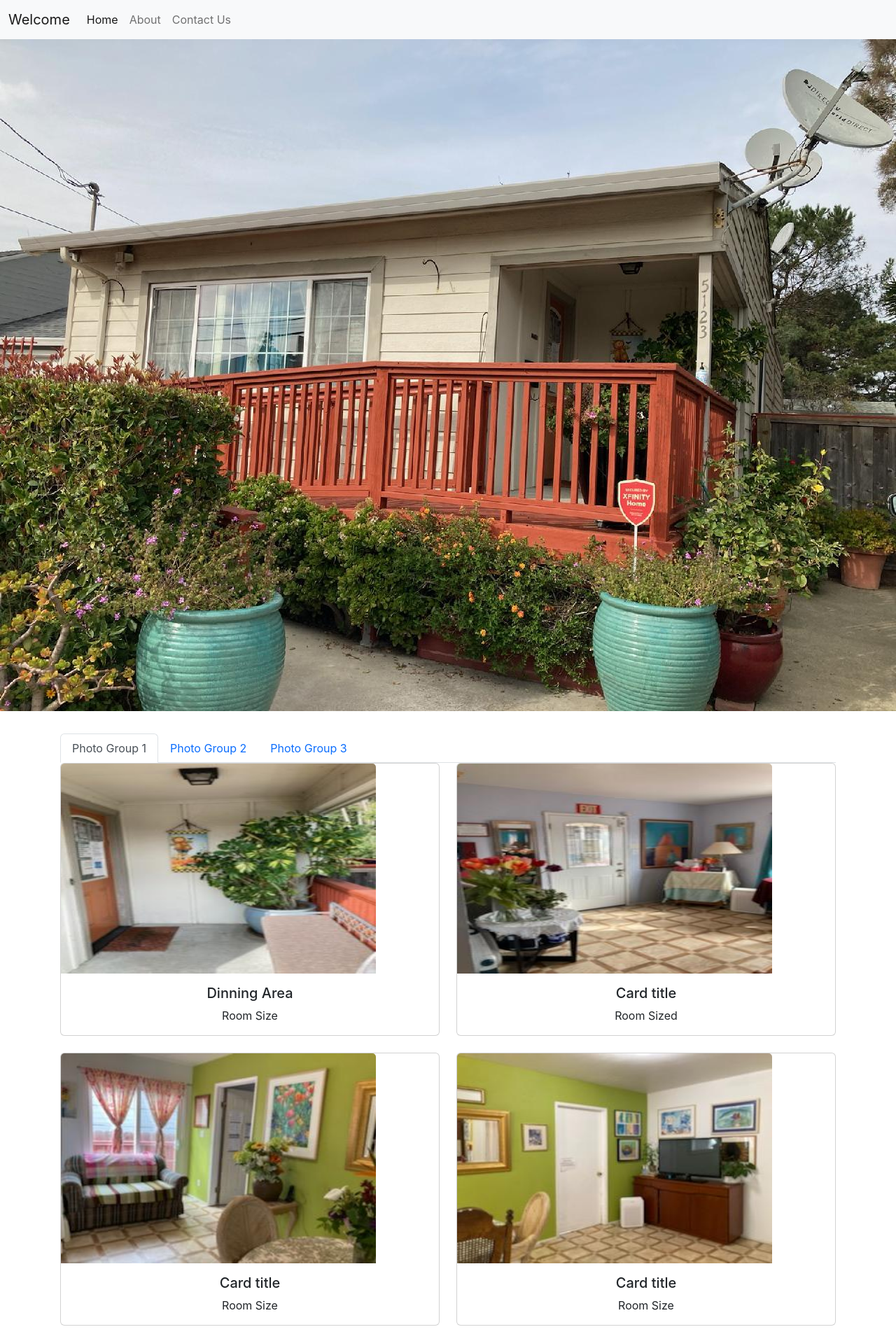
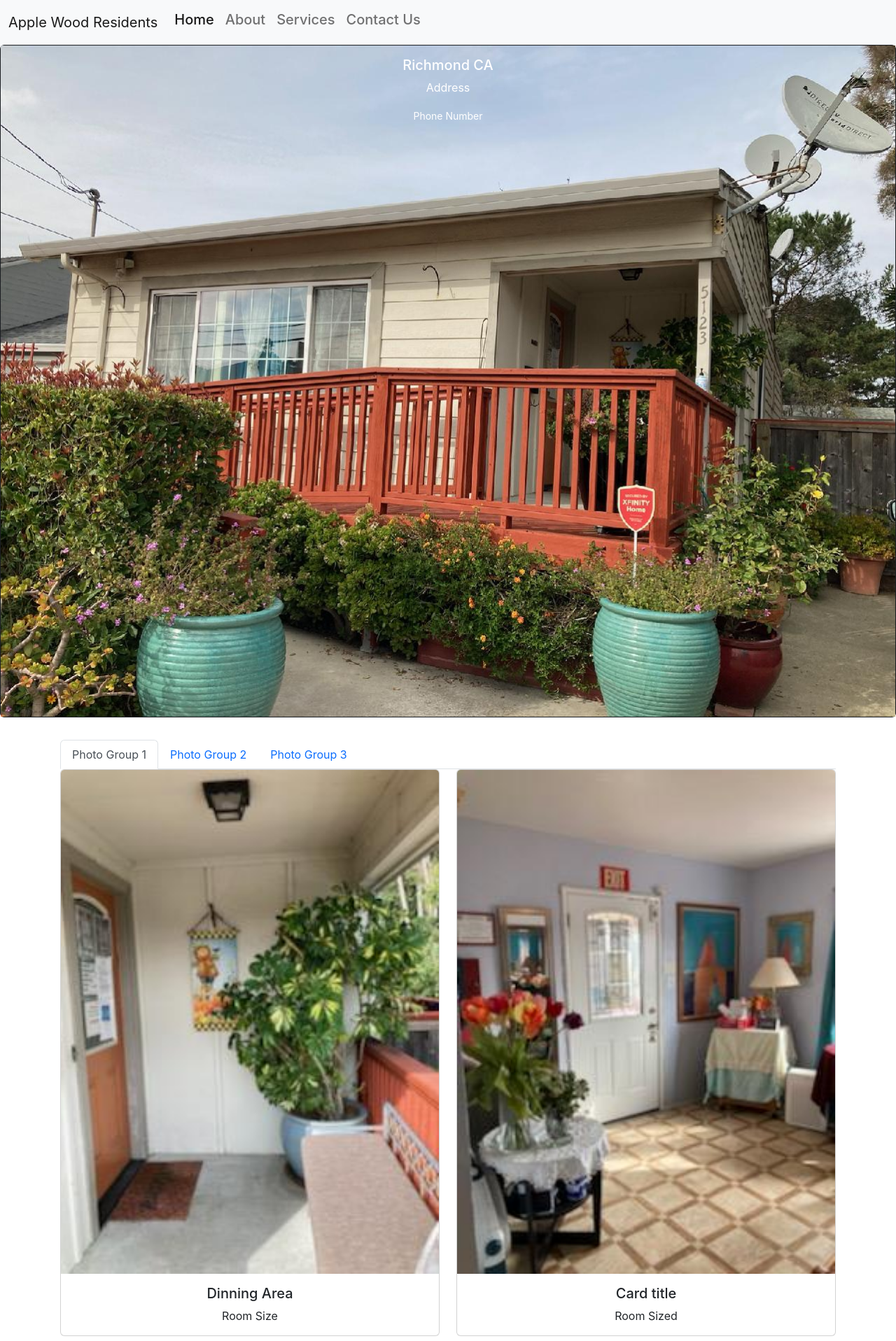
Before and after one commit to Vavarooks/Residents, a React (Create React App) app in the folder client/: page / in a window 1280 px wide. Shown: the top 1916 px of the page at 70% size. Built offline with nearby package versions, Linux system fonts and the light colour scheme.

Commit message:
More information added to services

```diff
--- a/client/src/App.css
+++ b/client/src/App.css
@@ -13,10 +13,10 @@
   }
 }
 
-.img-size {
-  width: 450px;
-  height: 300px;
+.card {
+  height: 100%;
 }
+
 
 .App-header {
   background-color: #282c34;
--- a/client/src/App.js
+++ b/client/src/App.js
@@ -3,6 +3,7 @@ import { Link, Routes, Route } from 'react-router-dom';
 import Home from './views/Home'
 import Contact from './views/Contact'
 import About from './views/About'
+import Services from './views/Services'
 
 function App() {
   return (
@@ -10,20 +11,23 @@ function App() {
       <div className="App">
         <nav className="navbar navbar-expand-lg bg-light">
           <div className="container-fluid">
-            <a className="navbar-brand">Welcome</a>
+            <a className="navbar-brand">Apple Wood Residents</a>
             <button className="navbar-toggler" type="button" data-bs-toggle="collapse" data-bs-target="#navbarNav" aria-controls="navbarNav" aria-expanded="false" aria-label="Toggle navigation">
               <span className="navbar-toggler-icon"></span>
             </button>
             <div className="collapse navbar-collapse" id="navbarNav">
               <ul className="navbar-nav">
                 <li className="nav-item">
-                  <Link className="nav-link active" aria-current="page" to={'/'}>Home</Link>
+                  <Link className="nav-link active" aria-current="page" to={'/'}><h5>Home</h5></Link>
                 </li>
                 <li className="nav-item">
-                  <Link className="nav-link" to={'/about'}>About</Link>
+                  <Link className="nav-link" to={'/about'}><h5>About</h5></Link>
                 </li>
                 <li className="nav-item">
-                  <Link className="nav-link" to={'/contact'}>Contact Us</Link>
+                  <Link className="nav-link" to={'/services'}><h5>Services</h5></Link>
+                </li>
+                <li className="nav-item">
+                  <Link className="nav-link" to={'/contact'}><h5>Contact Us</h5></Link>
                 </li>
               </ul>
             </div>
@@ -33,6 +37,7 @@ function App() {
           <Route path='/' element={<Home />} />
           <Route path='/contact' element={<Contact />} />
           <Route path='/about' element={<About />} />
+          <Route path='/services' element={<Services />} />
         </Routes>
       </div>
     </>
--- a/client/src/views/About.jsx
+++ b/client/src/views/About.jsx
@@ -4,9 +4,13 @@ const About = () => {
     return (
         <>
             <div className='container d-block mx-auto w-85 my-3 p-3' >
+                <div className="card">
                 <h1>About</h1>
-                <p>Lorem ipsum dolor, sit amet consectetur adipisicing elit. Architecto nostrum corrupti dolorum, dignissimos at quisquam unde iusto, ea veniam assumenda optio, eum esse numquam? Nihil quaerat unde at pariatur dicta!</p>
-                <p>Lorem, ipsum dolor sit amet consectetur adipisicing elit. Consequuntur iusto eius cupiditate impedit, architecto tempora, perspiciatis repellat aliquid dolorem inventore soluta iste sed. Iusto, porro consequatur voluptas quae laborum necessitatibus!</p>
+                    <div className="card-body">
+                        <p>Lorem ipsum dolor, sit amet consectetur adipisicing elit. Architecto nostrum corrupti dolorum, dignissimos at quisquam unde iusto, ea veniam assumenda optio, eum esse numquam? Nihil quaerat unde at pariatur dicta!</p>
+                        <p>Lorem, ipsum dolor sit amet consectetur adipisicing elit. Consequuntur iusto eius cupiditate impedit, architecto tempora, perspiciatis repellat aliquid dolorem inventore soluta iste sed. Iusto, porro consequatur voluptas quae laborum necessitatibus!</p>
+                    </div>
+                </div>
             </div>
         </>
     )
--- a/client/src/views/Home.jsx
+++ b/client/src/views/Home.jsx
@@ -3,7 +3,14 @@ import React from "react";
 const Home = () => {
     return (
         <>
+            <div class="card text-bg-dark">
             <img src={process.env.PUBLIC_URL + './img/front-entrance.jpeg'} class="img-fluid" alt="front-entrance" />
+                    <div class="card-img-overlay">
+                        <h5 class="card-title">Richmond CA</h5>
+                        <p class="card-text">Address</p>
+                        <p class="card-text"><small>Phone Number</small></p>
+                    </div>
+            </div>
             <div className='container d-block mx-auto w-85 my-3 p-3' >
                 <nav>
                     <div className="nav nav-tabs" id="nav-tab" role="tablist">
@@ -17,7 +24,7 @@ const Home = () => {
                         <div className="row row-cols-1 row-cols-md-2 g-4">
                             <div class="col">
                                 <div class="card">
-                                    <img src={process.env.PUBLIC_URL + './img/front-door.jpeg'} class="card-img-top img-size" alt="front-door" />
+                                    <img src={process.env.PUBLIC_URL + './img/front-door.jpeg'} class="card-img-top img-fluid" alt="front-door" />
                                     <div class="card-body">
                                         <h5 class="card-title">Dinning Area</h5>
                                         <p class="card-text">Room Size</p>
@@ -26,7 +33,7 @@ const Home = () => {
                             </div>
                             <div class="col">
                                 <div class="card">
-                                    <img src={process.env.PUBLIC_URL + './img/entry-way.jpeg'} class="card-img-top img-size" alt="entry-way" />
+                                    <img src={process.env.PUBLIC_URL + './img/entry-way.jpeg'} class="card-img-top img-fluid" alt="entry-way" />
                                     <div class="card-body">
                                         <h5 class="card-title">Card title</h5>
                                         <p class="card-text">Room Sized</p>
@@ -35,7 +42,7 @@ const Home = () => {
                             </div>
                             <div class="col">
                                 <div class="card">
-                                    <img src={process.env.PUBLIC_URL + './img/dinning-room1.jpeg'} class="card-img-top img-size" alt="dinning-room" />
+                                    <img src={process.env.PUBLIC_URL + './img/dinning-room1.jpeg'} class="card-img-top img-fluid" alt="dinning-room" />
                                     <div class="card-body">
                                         <h5 class="card-title">Card title</h5>
                                         <p class="card-text">Room Size</p>
@@ -44,7 +51,7 @@ const Home = () => {
                             </div>
                             <div class="col">
                                 <div class="card">
-                                    <img src={process.env.PUBLIC_URL + './img/dinning-room2.jpeg'} class="card-img-top img-size" alt="dinning-room" />
+                                    <img src={process.env.PUBLIC_URL + './img/dinning-room2.jpeg'} class="card-img-top img-fluid" alt="dinning-room" />
                                     <div class="card-body">
                                         <h5 class="card-title">Card title</h5>
                                         <p class="card-text">Room Size</p>
@@ -53,7 +60,7 @@ const Home = () => {
                             </div>
                             <div class="col">
                                 <div class="card">
-                                    <img src={process.env.PUBLIC_URL + './img/dinning-room3.jpeg'} class="card-img-top img-size" alt="dinning-room" />
+                                    <img src={process.env.PUBLIC_URL + './img/dinning-room3.jpeg'} class="card-img-top img-fluid" alt="dinning-room" />
                                     <div class="card-body">
                                         <h5 class="card-title">Card title</h5>
                                         <p class="card-text">Room Size</p>
@@ -66,7 +73,7 @@ const Home = () => {
                         <div className="row row-cols-1 row-cols-md-2 g-4">
                             <div className="col">
                                 <div className="card">
-                                    <img src={process.env.PUBLIC_URL + './img/kitchen.jpeg'} className="card-img-top img-size" alt="kitchen" />
+                                    <img src={process.env.PUBLIC_URL + './img/kitchen.jpeg'} className="card-img-top img-fluid" alt="kitchen" />
                                     <div className="card-body">
                                         <h5 className="card-title">Card title</h5>
                                         <p className="card-text">Room Size</p>
@@ -75,7 +82,7 @@ const Home = () => {
                             </div>
                             <div className="col">
                                 <div className="card">
-                                    <img src={process.env.PUBLIC_URL + './img/room1.jpeg'} className="card-img-top img-size" alt="room1" />
+                                    <img src={process.env.PUBLIC_URL + './img/room1.jpeg'} className="card-img-top img-fluid" alt="room1" />
                                     <div className="card-body">
                                         <h5 className="card-title">Card title</h5>
                                         <p className="card-text">Room Size</p>
@@ -84,7 +91,7 @@ const Home = () => {
                             </div>
                             <div className="col">
                                 <div className="card">
-                                    <img src={process.env.PUBLIC_URL + './img/bathroom1.jpeg'} className="card-img-top img-size" alt="bathroom1" />
+                                    <img src={process.env.PUBLIC_URL + './img/bathroom1.jpeg'} className="card-img-top img-fluid" alt="bathroom1" />
                                     <div className="card-body">
                                         <h5 className="card-title">Card title</h5>
                                         <p className="card-text">Room Size</p>
@@ -93,7 +100,7 @@ const Home = () => {
                             </div>
                             <div className="col">
                                 <div className="card">
-                                    <img src={process.env.PUBLIC_URL + './img/bathroom2.jpeg'} className="card-img-top img-size" alt="bathroom2" />
+                                    <img src={process.env.PUBLIC_URL + './img/bathroom2.jpeg'} className="card-img-top img-fluid" alt="bathroom2" />
                                     <div className="card-body">
                                         <h5 className="card-title">Card title</h5>
                                         <p className="card-text">Room Size</p>
@@ -103,10 +110,10 @@ const Home = () => {
                         </div>
                     </div>
                     <div className="tab-pane fade" id="nav-3" role="tabpanel" aria-labelledby="3-tab" tabindex="0">
-                    <div className="row row-cols-1 row-cols-md-2 g-4">
+                        <div className="row row-cols-1 row-cols-md-2 g-4">
                             <div className="col">
                                 <div className="card">
-                                    <img src={process.env.PUBLIC_URL + './img/back-yard1.jpeg'} className="card-img-top img-size" alt="backyard" />
+                                    <img src={process.env.PUBLIC_URL + './img/back-yard1.jpeg'} className="card-img-top img-fluid" alt="backyard" />
                                     <div className="card-body">
                                         <h5 className="card-title">Card title</h5>
                                         <p className="card-text">Room Size</p>
@@ -115,7 +122,7 @@ const Home = () => {
                             </div>
                             <div className="col">
                                 <div className="card">
-                                    <img src={process.env.PUBLIC_URL + './img/back-yard2.jpeg'} className="card-img-top img-size" alt="backyard" />
+                                    <img src={process.env.PUBLIC_URL + './img/back-yard2.jpeg'} className="card-img-top img-fluid" alt="backyard" />
                                     <div className="card-body">
                                         <h5 className="card-title">Card title</h5>
                                         <p className="card-text">Room Size</p>
--- /dev/null
+++ b/client/src/views/Services.jsx
@@ -0,0 +1,28 @@
+import React from "react";
+
+const Services = () => {
+    return (
+        <>
+            <div className='container d-block mx-auto w-85 my-3 p-3' >
+                <div className="card">
+                <h1>Services</h1>
+                <div className="card-body">
+                    <div className="card-text">
+                        <ul class="list-group list-group-flush">
+                            <li class="list-group-item">24-hour supervison</li>
+                            <li class="list-group-item">Supervision of prescribed medication</li>
+                            <li class="list-group-item">Three delectable and nourishing meals a day with some snacks inbetween meals!</li>
+                            <li class="list-group-item">Assistance with personal hygiene: bathing, dressing and incontinence care</li>
+                            <li class="list-group-item">Full linen supply and laundry service</li>
+                            <li class="list-group-item">Respite and short term care avalible</li>
+                            <li class="list-group-item">Hadicap walk-in bathroom</li>
+                        </ul>
+                    </div>
+                </div>
+                </div>
+            </div>
+        </>
+    )
+}
+
+export default Services
```
